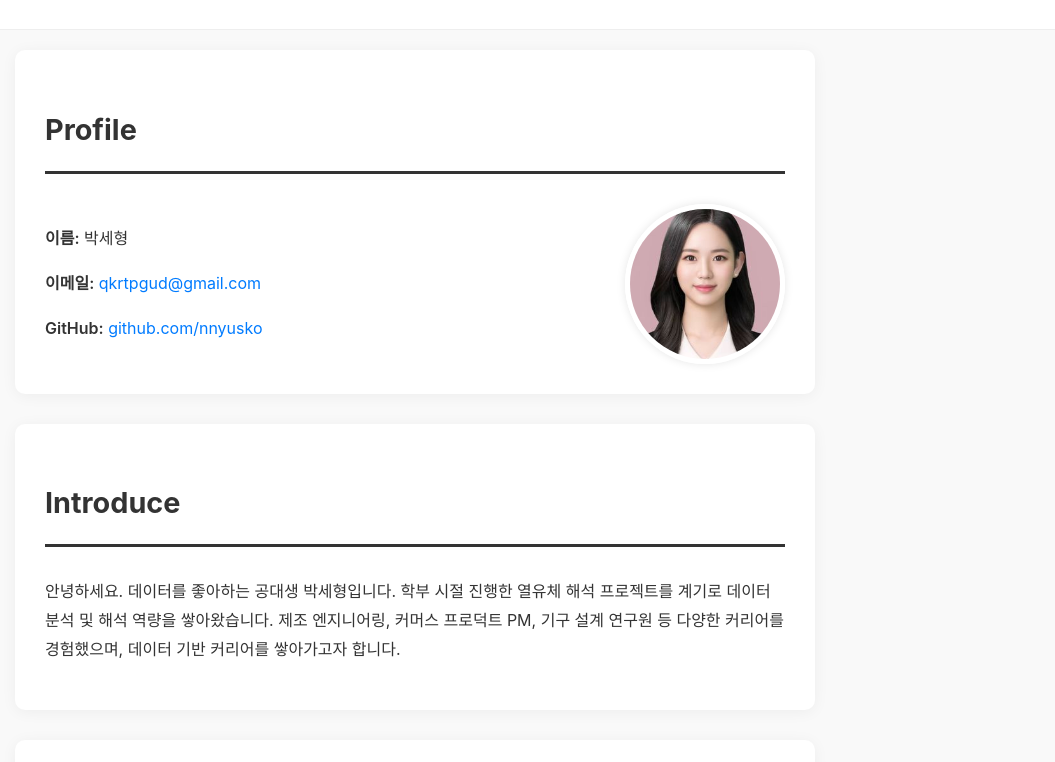
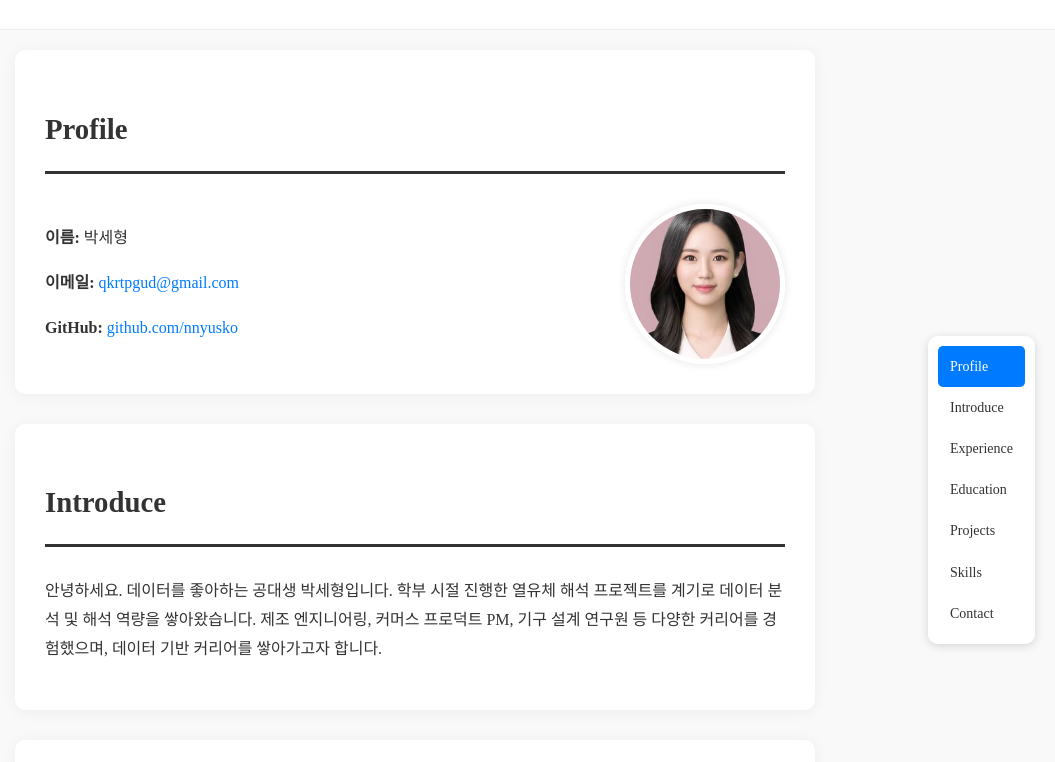
Before and after one commit to nnyusko/hyung.github.io, a plain HTML site: page index.html in a window 1280 px wide. Shown: the part 136-898 px from the top of the page, without its empty margins (225-1280 px from the left). Drawn offline with Linux system fonts and the light colour scheme.

Commit message:
feat: 플로팅 네비게이션 사이드바 추가

```diff
--- a/index.html
+++ b/index.html
@@ -42,6 +42,8 @@
         </section>
     </main>
 
+    <nav id="scroll-nav"></nav>
+
     <footer>
         <p></p>
     </footer>
--- a/script.js
+++ b/script.js
@@ -144,8 +144,39 @@ document.addEventListener("DOMContentLoaded", () => {
             // Footer
             document.querySelector("footer p").textContent = `© ${new Date().getFullYear()} ${data.footer.copyright}. All rights reserved.`;
 
-            // After populating the data, set up the animations
+            // After populating the data, set up the animations and navigation
             setupScrollAnimations();
+            setupScrollNav();
         })
         .catch(error => console.error("Error fetching or processing portfolio data:", error));
+
+    // Function to set up scroll-to-top navigation
+    const setupScrollNav = () => {
+        const nav = document.getElementById("scroll-nav");
+        const sections = document.querySelectorAll("main section[id]");
+
+        sections.forEach(section => {
+            const link = document.createElement("a");
+            link.href = `#${section.id}`;
+            link.textContent = section.querySelector("h2").textContent;
+            nav.appendChild(link);
+        });
+
+        // Highlight active link on scroll
+        const observer = new IntersectionObserver((entries) => {
+            entries.forEach(entry => {
+                if (entry.isIntersecting) {
+                    document.querySelectorAll("#scroll-nav a").forEach(a => a.classList.remove("active"));
+                    const activeLink = document.querySelector(`#scroll-nav a[href="#${entry.target.id}"]`);
+                    if (activeLink) {
+                        activeLink.classList.add("active");
+                    }
+                }
+            });
+        }, { rootMargin: "-50% 0px -50% 0px" });
+
+        sections.forEach(section => {
+            observer.observe(section);
+        });
+    };
 });
--- a/style.css
+++ b/style.css
@@ -1,5 +1,8 @@
-body {
-    font-family: -apple-system, BlinkMacSystemFont, 'Segoe UI', Roboto, 'Helvetica Neue', Arial, sans-serif;
+html {
+    scroll-behavior: smooth;
+}
+
+body { -apple-system, BlinkMacSystemFont, 'Segoe UI', Roboto, 'Helvetica Neue', Arial, sans-serif;
     line-height: 1.8;
     margin: 0;
     padding: 0;
@@ -188,6 +191,37 @@ a:hover {
     }
 }
 
+/* Scroll Navigation */
+#scroll-nav {
+    position: fixed;
+    bottom: 20px;
+    right: 20px;
+    background: rgba(255, 255, 255, 0.9);
+    border-radius: 10px;
+    padding: 10px;
+    box-shadow: 0 2px 10px rgba(0,0,0,0.15);
+    z-index: 1000;
+}
+
+#scroll-nav a {
+    display: block;
+    padding: 8px 12px;
+    color: #333;
+    text-decoration: none;
+    font-size: 14px;
+    border-radius: 5px;
+    transition: background-color 0.3s ease;
+}
+
+#scroll-nav a:hover {
+    background-color: #eee;
+}
+
+#scroll-nav a.active {
+    background-color: #007BFF;
+    color: #fff;
+}
+
 .skills-grid {
     display: grid;
     grid-template-columns: repeat(2, 1fr);
```
